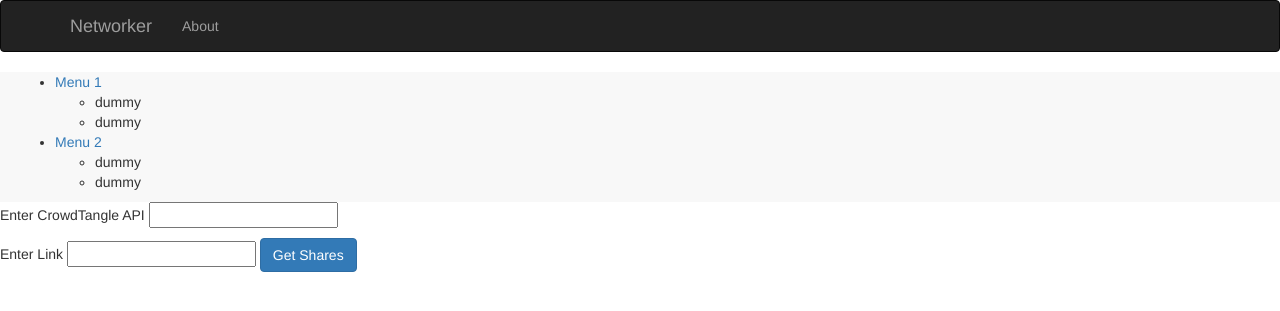
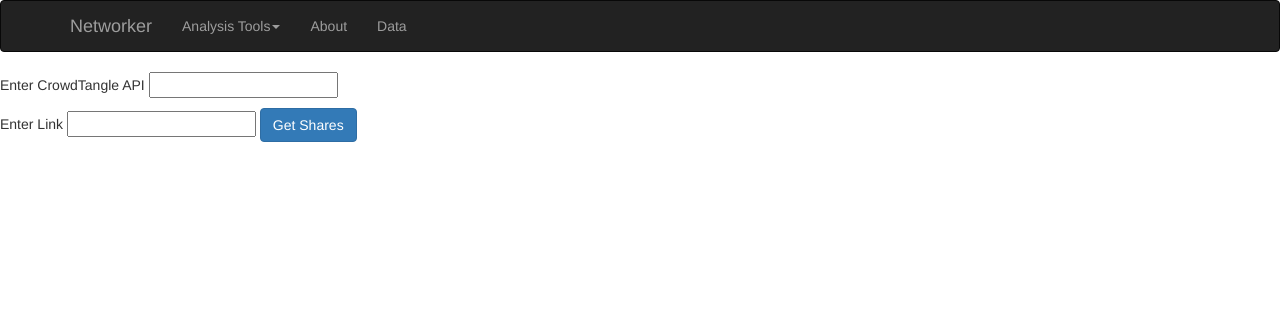
Before and after one commit to mbaldassaro/flasktangle, a Flask app: page / in a window 1280 px wide. Shown: the top 311 px of the page. Run offline with Flask 2, Linux system fonts and the light colour scheme; some libraries are stand-ins or nearby versions.

Commit message:
added dropdown functionality on menu

```diff
--- a/templates/base.html
+++ b/templates/base.html
@@ -1,6 +1,23 @@
 {% extends "bootstrap/base.html" %}
 
 {% block title %}Networker{% endblock %}
+
+{% block head %}
+    {{super()}}
+    <head prefix="og:http://ogp.me/ns# fb:http://ogp.me/ns/fb# website:http://ogp.me/ns/wesbite">
+    <meta name="viewport" content="width=device-width, initial-scale=1">
+    <meta name="description" content="An initiative of Democracy International to collect, open, visualize and analyze Bangladesh election data on an ongoing basis">
+    <meta property='og:url' content="http://www.bangladata.com">
+    <meta property='og:title' content="Bangladata">
+    <meta property='og:description' content=""An initiative of Democracy International to collect, open, visualize and analyze Bangladesh election data on an ongoing basis"">
+    <!--<meta property='og:image' content="{{ url_for('static', filename='img/defaultimg.png' )}}">-->
+    <link rel="shortcut icon" href ="{{ url_for('static', filename='img/favicon.ico' )}}">
+    <link rel="stylesheet" type= "text/css" href= "#">
+<link rel="stylesheet" type="text/css" href="https://fonts.googleapis.com/css?family=Lato">
+    <link rel="stylesheet" type="text/css" href="https://maxcdn.bootstrapcdn.com/font-awesome/4.7.0/css/font-awesome.min.css">
+    <script src="https://ajax.googleapis.com/ajax/libs/jquery/3.2.1/jquery.min.js"></script>
+
+{% endblock %}
 
 {% block navbar %}
 <div class="navbar navbar-inverse" role="navigation">
@@ -14,31 +31,26 @@
 	    </button>
 	    <a class="navbar-brand" href="/">Networker</a>
 	</div>
-	<div class="navbar-collapse collapse">
-	    <ul class="nav navbar-nav">
-		<li><a href="/test">About</a></li>
+  <div class="navbar-collapse collapse navbar-ex1-collapse">
+	    <ul class="nav navbar-nav navbar-left">
+        <li class="dropdown"><a class="dropdown-toggle" data-toggle="dropdown" href="#">Analysis Tools<span class="caret"></span></a>
+          <ul class="dropdown-menu">
+          <li><a href="{{ url_for('index') }}">Link Checker</a></li>
+          <li><a href="{{ url_for('communities') }}">Community Detection</a></li>
+		      <!--<li><a href="#">Violence</a></li>
+          <li><a href="#">Coverage</a></li>-->
+        </ul>
+		<li><a href="#" data-toggle="modal"
+data-target="#aboutModal" style="outline-width:0;">About</a></li>
+		<li><a href="#" data-toggle="modal"
+data-target="#dataModal" style="outline-width:0;">Data</a></li>
 	    </ul>
-	</div>
-    </div>
-</div>
-<div class="navbar-default sidebar" role="navigation">
-  <div class="sidebar-nav navbar-collapse">
-    <ul class="metismenu" id="menu">
-      <li class="active">
-        <a href='#' aria-expanded="false">Menu 1</a>
-        <ul aria-expanded="true">
-          <li>dummy</li>
-          <li>dummy</li>
-        </ul>
-      </li>
-      <li>
-        <a href="#" aria-expanded="false">Menu 2</a>
-        <ul aria-expanded="false">
-          <li>dummy</li>
-          <li>dummy</li>
-        </ul>
-      </li>
-    </ul>
+      <ul class="nav navbar-nav navbar-right">
+        <!--<a class="pull-right" href="/en"><img class="img-responsive" id="EN" src="{{ url_for('static', filename='img/usflag.png' )}}"></a> <!--style="width: 2.2em; height: 2.55em; margin-left: 1em; margin-top: 0.48em;"-->
+        <!--<a class="pull-right" href="/logo"><img class="img-responsive" id="BD" src="{{ url_for('static', filename='img/bdflag.png' )}}"></a> --> <!--style="width: 2em; height: 1.5em; margin-top: 1em;"-->
+        <!--<a class="pull-right" href="#" target="_blank"><img class="img-responsive" id="logo" src="{{ url_for('static', filename='img/dilogo.png' )}}"></a>-->
+      </ul>
+  </div>
   </div>
 </div>
 {% endblock %}
```
